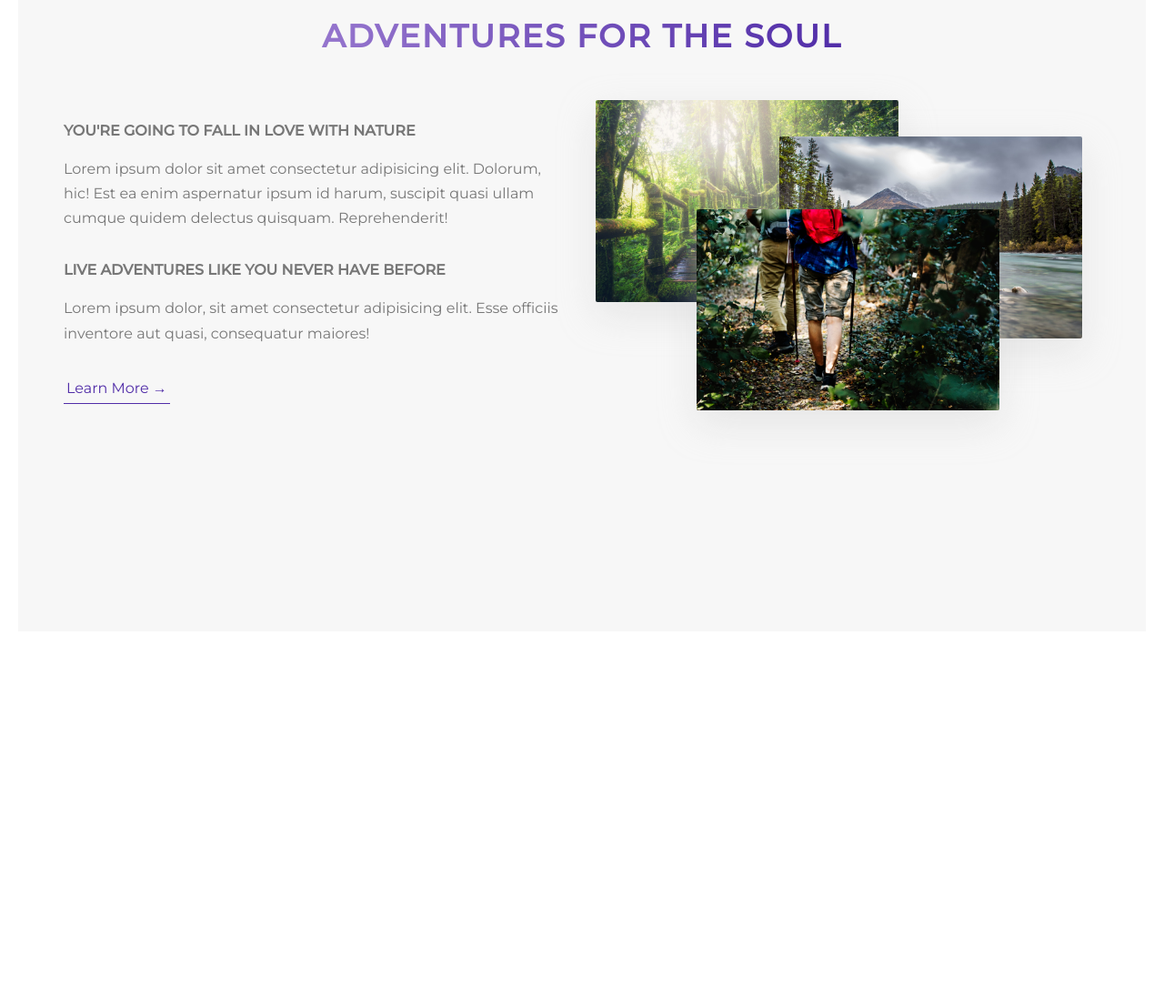
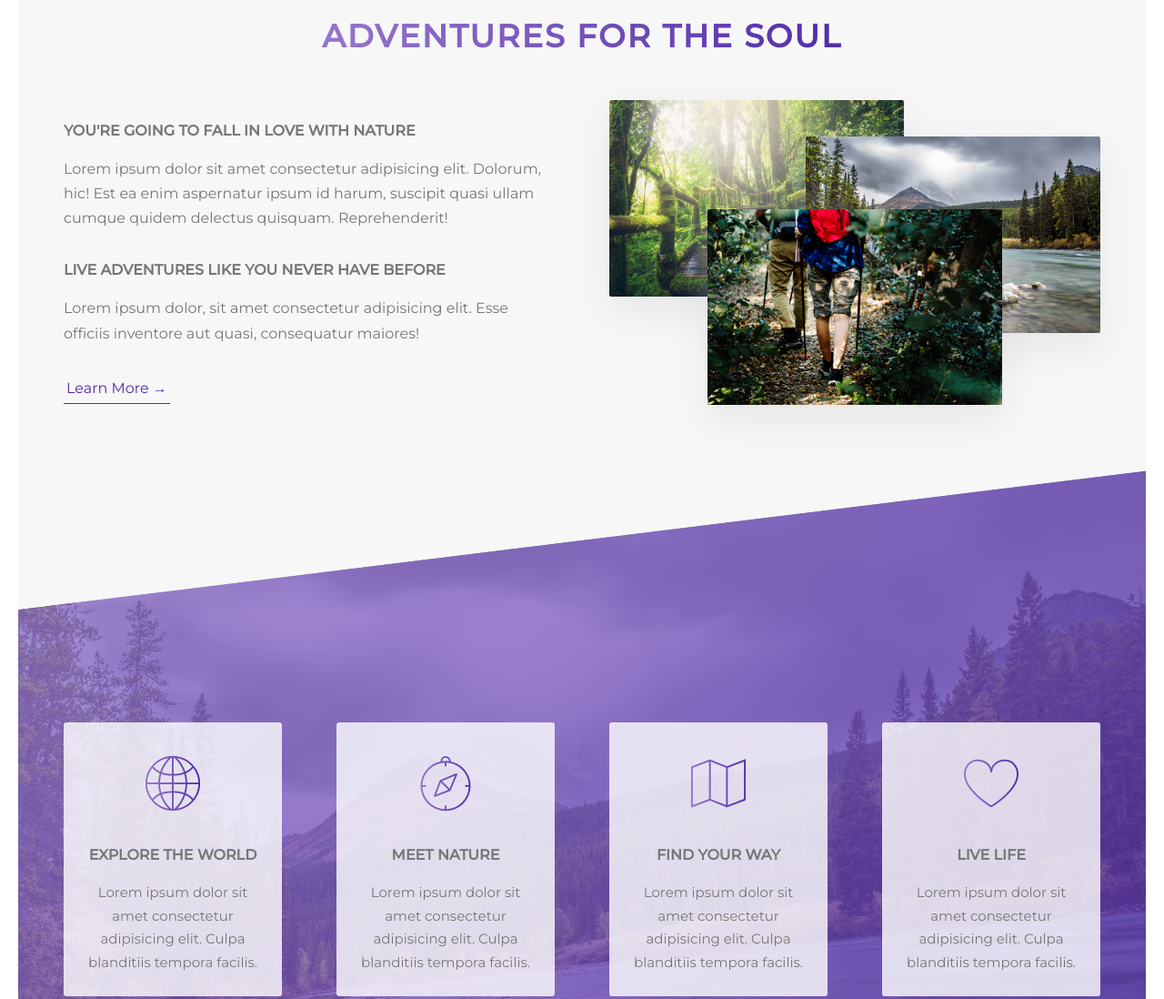
Before and after one commit to gg-javi/serene-spa, a website: page index.html in a window 1280 px wide. Shown: the part 860-1958 px from the top of the page at 91% size. Before the commit the page ends 1574 px from the top, so only its background shows below. Drawn offline with nearby package versions, Linux system fonts and the light colour scheme.

Commit message:
add feature boxes

```diff
--- /dev/null
+++ b/css/icon-font.css
@@ -0,0 +1,445 @@
+@charset "UTF-8";
+
+@font-face {
+  font-family: "linea-basic-10";
+  src:url("fonts/linea-basic-10.eot");
+  src:url("fonts/linea-basic-10.eot?#iefix") format("embedded-opentype"),
+    url("fonts/linea-basic-10.woff") format("woff"),
+    url("fonts/linea-basic-10.ttf") format("truetype"),
+    url("fonts/linea-basic-10.svg#linea-basic-10") format("svg");
+  font-weight: normal;
+  font-style: normal;
+
+}
+
+[data-icon]:before {
+  font-family: "linea-basic-10" !important;
+  content: attr(data-icon);
+  font-style: normal !important;
+  font-weight: normal !important;
+  font-variant: normal !important;
+  text-transform: none !important;
+  speak: none;
+  line-height: 1;
+  -webkit-font-smoothing: antialiased;
+  -moz-osx-font-smoothing: grayscale;
+}
+
+[class^="icon-"]:before,
+[class*=" icon-"]:before {
+  font-family: "linea-basic-10" !important;
+  font-style: normal !important;
+  font-weight: normal !important;
+  font-variant: normal !important;
+  text-transform: none !important;
+  speak: none;
+  line-height: 1;
+  -webkit-font-smoothing: antialiased;
+  -moz-osx-font-smoothing: grayscale;
+}
+
+.icon-basic-accelerator:before {
+  content: "a";
+}
+.icon-basic-alarm:before {
+  content: "b";
+}
+.icon-basic-anchor:before {
+  content: "c";
+}
+.icon-basic-anticlockwise:before {
+  content: "d";
+}
+.icon-basic-archive:before {
+  content: "e";
+}
+.icon-basic-archive-full:before {
+  content: "f";
+}
+.icon-basic-ban:before {
+  content: "g";
+}
+.icon-basic-battery-charge:before {
+  content: "h";
+}
+.icon-basic-battery-empty:before {
+  content: "i";
+}
+.icon-basic-battery-full:before {
+  content: "j";
+}
+.icon-basic-battery-half:before {
+  content: "k";
+}
+.icon-basic-bolt:before {
+  content: "l";
+}
+.icon-basic-book:before {
+  content: "m";
+}
+.icon-basic-book-pen:before {
+  content: "n";
+}
+.icon-basic-book-pencil:before {
+  content: "o";
+}
+.icon-basic-bookmark:before {
+  content: "p";
+}
+.icon-basic-calculator:before {
+  content: "q";
+}
+.icon-basic-calendar:before {
+  content: "r";
+}
+.icon-basic-cards-diamonds:before {
+  content: "s";
+}
+.icon-basic-cards-hearts:before {
+  content: "t";
+}
+.icon-basic-case:before {
+  content: "u";
+}
+.icon-basic-chronometer:before {
+  content: "v";
+}
+.icon-basic-clessidre:before {
+  content: "w";
+}
+.icon-basic-clock:before {
+  content: "x";
+}
+.icon-basic-clockwise:before {
+  content: "y";
+}
+.icon-basic-cloud:before {
+  content: "z";
+}
+.icon-basic-clubs:before {
+  content: "A";
+}
+.icon-basic-compass:before {
+  content: "B";
+}
+.icon-basic-cup:before {
+  content: "C";
+}
+.icon-basic-diamonds:before {
+  content: "D";
+}
+.icon-basic-display:before {
+  content: "E";
+}
+.icon-basic-download:before {
+  content: "F";
+}
+.icon-basic-exclamation:before {
+  content: "G";
+}
+.icon-basic-eye:before {
+  content: "H";
+}
+.icon-basic-eye-closed:before {
+  content: "I";
+}
+.icon-basic-female:before {
+  content: "J";
+}
+.icon-basic-flag1:before {
+  content: "K";
+}
+.icon-basic-flag2:before {
+  content: "L";
+}
+.icon-basic-floppydisk:before {
+  content: "M";
+}
+.icon-basic-folder:before {
+  content: "N";
+}
+.icon-basic-folder-multiple:before {
+  content: "O";
+}
+.icon-basic-gear:before {
+  content: "P";
+}
+.icon-basic-geolocalize-01:before {
+  content: "Q";
+}
+.icon-basic-geolocalize-05:before {
+  content: "R";
+}
+.icon-basic-globe:before {
+  content: "S";
+}
+.icon-basic-gunsight:before {
+  content: "T";
+}
+.icon-basic-hammer:before {
+  content: "U";
+}
+.icon-basic-headset:before {
+  content: "V";
+}
+.icon-basic-heart:before {
+  content: "W";
+}
+.icon-basic-heart-broken:before {
+  content: "X";
+}
+.icon-basic-helm:before {
+  content: "Y";
+}
+.icon-basic-home:before {
+  content: "Z";
+}
+.icon-basic-info:before {
+  content: "0";
+}
+.icon-basic-ipod:before {
+  content: "1";
+}
+.icon-basic-joypad:before {
+  content: "2";
+}
+.icon-basic-key:before {
+  content: "3";
+}
+.icon-basic-keyboard:before {
+  content: "4";
+}
+.icon-basic-laptop:before {
+  content: "5";
+}
+.icon-basic-life-buoy:before {
+  content: "6";
+}
+.icon-basic-lightbulb:before {
+  content: "7";
+}
+.icon-basic-link:before {
+  content: "8";
+}
+.icon-basic-lock:before {
+  content: "9";
+}
+.icon-basic-lock-open:before {
+  content: "!";
+}
+.icon-basic-magic-mouse:before {
+  content: "\"";
+}
+.icon-basic-magnifier:before {
+  content: "#";
+}
+.icon-basic-magnifier-minus:before {
+  content: "$";
+}
+.icon-basic-magnifier-plus:before {
+  content: "%";
+}
+.icon-basic-mail:before {
+  content: "&";
+}
+.icon-basic-mail-multiple:before {
+  content: "'";
+}
+.icon-basic-mail-open:before {
+  content: "(";
+}
+.icon-basic-mail-open-text:before {
+  content: ")";
+}
+.icon-basic-male:before {
+  content: "*";
+}
+.icon-basic-map:before {
+  content: "+";
+}
+.icon-basic-message:before {
+  content: ",";
+}
+.icon-basic-message-multiple:before {
+  content: "-";
+}
+.icon-basic-message-txt:before {
+  content: ".";
+}
+.icon-basic-mixer2:before {
+  content: "/";
+}
+.icon-basic-mouse:before {
+  content: ":";
+}
+.icon-basic-notebook:before {
+  content: ";";
+}
+.icon-basic-notebook-pen:before {
+  content: "<";
+}
+.icon-basic-notebook-pencil:before {
+  content: "=";
+}
+.icon-basic-paperplane:before {
+  content: ">";
+}
+.icon-basic-pencil-ruler:before {
+  content: "?";
+}
+.icon-basic-pencil-ruler-pen:before {
+  content: "@";
+}
+.icon-basic-photo:before {
+  content: "[";
+}
+.icon-basic-picture:before {
+  content: "]";
+}
+.icon-basic-picture-multiple:before {
+  content: "^";
+}
+.icon-basic-pin1:before {
+  content: "_";
+}
+.icon-basic-pin2:before {
+  content: "`";
+}
+.icon-basic-postcard:before {
+  content: "{";
+}
+.icon-basic-postcard-multiple:before {
+  content: "|";
+}
+.icon-basic-printer:before {
+  content: "}";
+}
+.icon-basic-question:before {
+  content: "~";
+}
+.icon-basic-rss:before {
+  content: "\\";
+}
+.icon-basic-server:before {
+  content: "\e000";
+}
+.icon-basic-server2:before {
+  content: "\e001";
+}
+.icon-basic-server-cloud:before {
+  content: "\e002";
+}
+.icon-basic-server-download:before {
+  content: "\e003";
+}
+.icon-basic-server-upload:before {
+  content: "\e004";
+}
+.icon-basic-settings:before {
+  content: "\e005";
+}
+.icon-basic-share:before {
+  content: "\e006";
+}
+.icon-basic-sheet:before {
+  content: "\e007";
+}
+.icon-basic-sheet-multiple:before {
+  content: "\e008";
+}
+.icon-basic-sheet-pen:before {
+  content: "\e009";
+}
+.icon-basic-sheet-pencil:before {
+  content: "\e00a";
+}
+.icon-basic-sheet-txt:before {
+  content: "\e00b";
+}
+.icon-basic-signs:before {
+  content: "\e00c";
+}
+.icon-basic-smartphone:before {
+  content: "\e00d";
+}
+.icon-basic-spades:before {
+  content: "\e00e";
+}
+.icon-basic-spread:before {
+  content: "\e00f";
+}
+.icon-basic-spread-bookmark:before {
+  content: "\e010";
+}
+.icon-basic-spread-text:before {
+  content: "\e011";
+}
+.icon-basic-spread-text-bookmark:before {
+  content: "\e012";
+}
+.icon-basic-star:before {
+  content: "\e013";
+}
+.icon-basic-tablet:before {
+  content: "\e014";
+}
+.icon-basic-target:before {
+  content: "\e015";
+}
+.icon-basic-todo:before {
+  content: "\e016";
+}
+.icon-basic-todo-pen:before {
+  content: "\e017";
+}
+.icon-basic-todo-pencil:before {
+  content: "\e018";
+}
+.icon-basic-todo-txt:before {
+  content: "\e019";
+}
+.icon-basic-todolist-pen:before {
+  content: "\e01a";
+}
+.icon-basic-todolist-pencil:before {
+  content: "\e01b";
+}
+.icon-basic-trashcan:before {
+  content: "\e01c";
+}
+.icon-basic-trashcan-full:before {
+  content: "\e01d";
+}
+.icon-basic-trashcan-refresh:before {
+  content: "\e01e";
+}
+.icon-basic-trashcan-remove:before {
+  content: "\e01f";
+}
+.icon-basic-upload:before {
+  content: "\e020";
+}
+.icon-basic-usb:before {
+  content: "\e021";
+}
+.icon-basic-video:before {
+  content: "\e022";
+}
+.icon-basic-watch:before {
+  content: "\e023";
+}
+.icon-basic-webpage:before {
+  content: "\e024";
+}
+.icon-basic-webpage-img-txt:before {
+  content: "\e025";
+}
+.icon-basic-webpage-multiple:before {
+  content: "\e026";
+}
+.icon-basic-webpage-txt:before {
+  content: "\e027";
+}
+.icon-basic-world:before {
+  content: "\e028";
+}
--- a/index.html
+++ b/index.html
@@ -6,6 +6,7 @@
   <meta name="viewport" content="width=device-width, initial-scale=1.0">
   <meta http-equiv="X-UA-Compatible" content="ie=edge">
   <title>Serena | Wellness Spa & Resort</title>
+  <link rel="stylesheet" href="css/icon-font.css">
   <link rel="stylesheet" href="css/style.css">
 </head>
 
@@ -54,6 +55,48 @@
             <img src="img/pxout1.jpeg" alt="Photo 1" class="composition__photo composition__photo--p1">
             <img src="img/pxout2.jpeg" alt="Photo 2" class="composition__photo composition__photo--p2">
             <img src="img/pxout3.jpeg" alt="Photo 3" class="composition__photo composition__photo--p3">
+          </div>
+        </div>
+      </div>
+    </section>
+
+    <section class="section-features">
+
+      <div class="row">
+        <div class="col-1-of-4">
+          <div class="feature-box">
+            <i class="feature-box__icon icon-basic-world"></i>
+            <h3 class="heading-tertiary u-margin-bottom-small">Explore the world</h3>
+            <p class="feature-box__text">
+              Lorem ipsum dolor sit amet consectetur adipisicing elit. Culpa blanditiis tempora facilis.
+            </p>
+          </div>
+        </div>
+        <div class="col-1-of-4">
+          <div class="feature-box">
+            <i class="feature-box__icon icon-basic-compass"></i>
+            <h3 class="heading-tertiary u-margin-bottom-small">meet nature</h3>
+            <p class="feature-box__text">
+              Lorem ipsum dolor sit amet consectetur adipisicing elit. Culpa blanditiis tempora facilis.
+            </p>
+          </div>
+        </div>
+        <div class="col-1-of-4">
+          <div class="feature-box">
+            <i class="feature-box__icon icon-basic-map"></i>
+            <h3 class="heading-tertiary u-margin-bottom-small">find your way</h3>
+            <p class="feature-box__text">
+              Lorem ipsum dolor sit amet consectetur adipisicing elit. Culpa blanditiis tempora facilis.
+            </p>
+          </div>
+        </div>
+        <div class="col-1-of-4">
+          <div class="feature-box">
+            <i class="feature-box__icon icon-basic-heart"></i>
+            <h3 class="heading-tertiary u-margin-bottom-small">live life</h3>
+            <p class="feature-box__text">
+              Lorem ipsum dolor sit amet consectetur adipisicing elit. Culpa blanditiis tempora facilis.
+            </p>
           </div>
         </div>
       </div>
--- a/sass/abstracts/_variables.scss
+++ b/sass/abstracts/_variables.scss
@@ -11,8 +11,8 @@ $color-black: #ccc;
 
 // GRID
 $grid-width: 114rem;
-$gutter-vertical: 4rem;
-$gutter-horizontal: 3rem;
+$gutter-vertical: 8rem;
+$gutter-horizontal: 6rem;
 
 // FONTS
 $default-font-size: 1.6rem;
--- a/sass/components/_composition.scss
+++ b/sass/components/_composition.scss
@@ -16,7 +16,7 @@
     }
 
     &--p2 {
-      right: 2rem;
+      right: 0rem;
       top: 2rem;
     }
 
@@ -28,12 +28,12 @@
     &:hover {
       outline: 1.5rem solid $color-medium-purple;
       transform: scale(1.05) translateY(-0.5rem);
-      box-shadow: 0 2.5rem 4rem rgba($color-black, 0.4);
+      box-shadow: 0 2.5rem 4rem rgba($color-black, 0.5);
       z-index: 20;
     }
   }
 
-  &::hover &__photo:not(:hover) {
+  &:hover &__photo:not(:hover) {
     transform: scale(0.95);
   }
 }
--- /dev/null
+++ b/sass/components/_feature-box.scss
@@ -0,0 +1,26 @@
+.feature-box {
+  background-color: rgba($color-white, 0.8);
+  font-size: 1.5rem;
+  padding: 2.5rem;
+  text-align: center;
+  border-radius: 3px;
+  box-shadow: 0 1.5rem 4 rem rgba($color-black, 0.15);
+  transition: transform 0.3s;
+
+  &__icon {
+    font-size: 6rem;
+    margin-bottom: 0.5rem;
+    display: inline-block;
+    background-image: linear-gradient(
+      to right,
+      $color-light-purple,
+      $color-dark-purple
+    );
+    -webkit-background-clip: text;
+    color: transparent;
+  }
+
+  &:hover {
+    transform: translateY(-1.5rem) scale(1.03);
+  }
+}
--- a/sass/main.scss
+++ b/sass/main.scss
@@ -13,6 +13,6 @@
 
 @import "components/button";
 @import "components/composition";
-
+@import "components/feature-box";
 @import "layout/header";
 @import "layout/grid";
--- a/sass/pages/_home.scss
+++ b/sass/pages/_home.scss
@@ -3,3 +3,20 @@
   padding: 25rem 0;
   margin-top: -20vh;
 }
+
+.section-features {
+  padding: 20rem 0;
+  background-image: linear-gradient(
+      to right bottom,
+      rgba($color-light-purple, 0.8),
+      rgba($color-dark-purple, 0.8)
+    ),
+    url(../img/pxout2.jpeg);
+  background-size: cover;
+  transform: skewY(-7deg);
+  margin-top: -10rem;
+
+  & > * {
+    transform: skewY(7deg);
+  }
+}
```
Also changed, not shown: css/fonts/linea-basic-10.ttf (added), css/fonts/linea-basic-10.woff (added), css/style.css, 2 other files.
